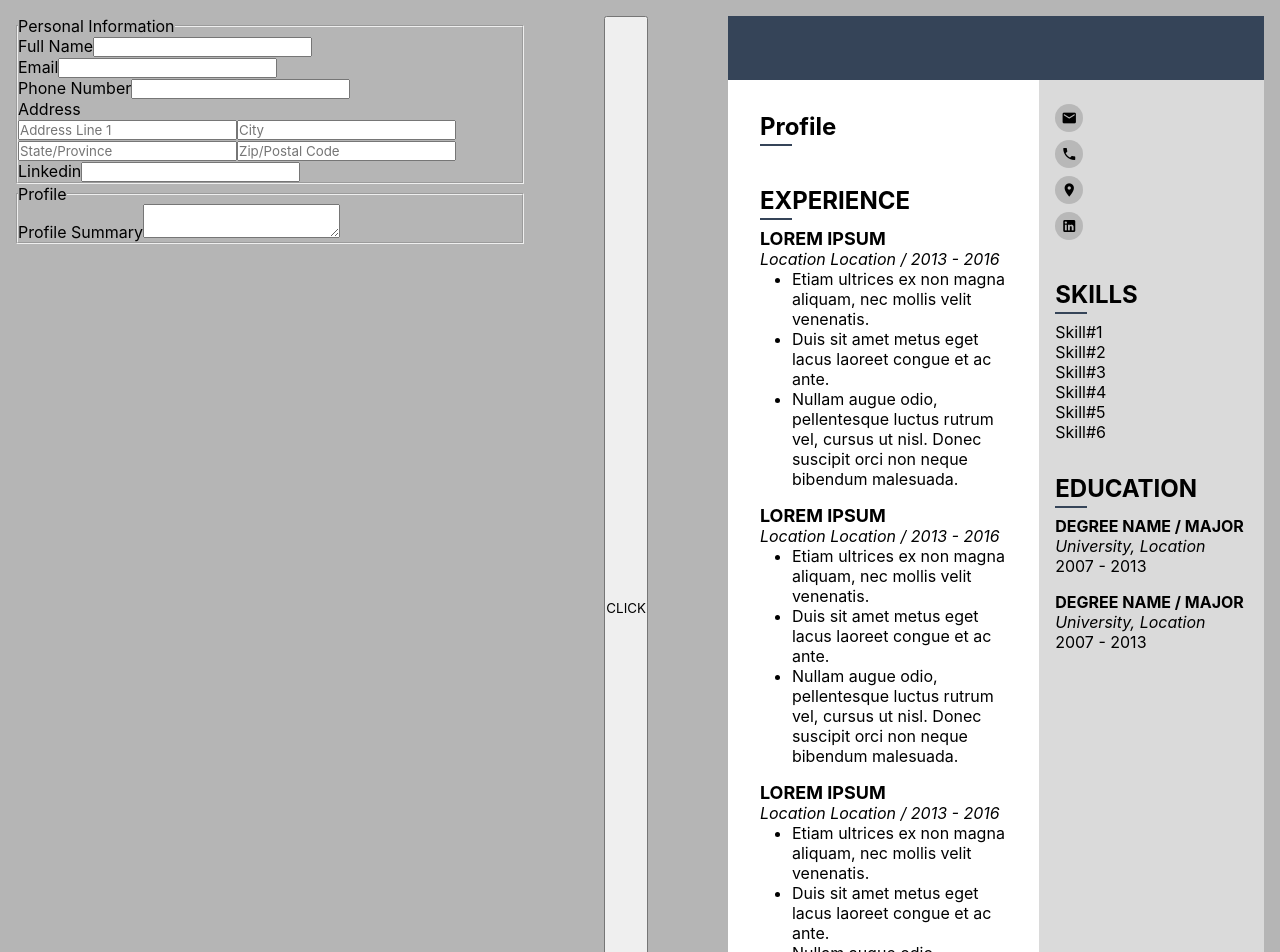
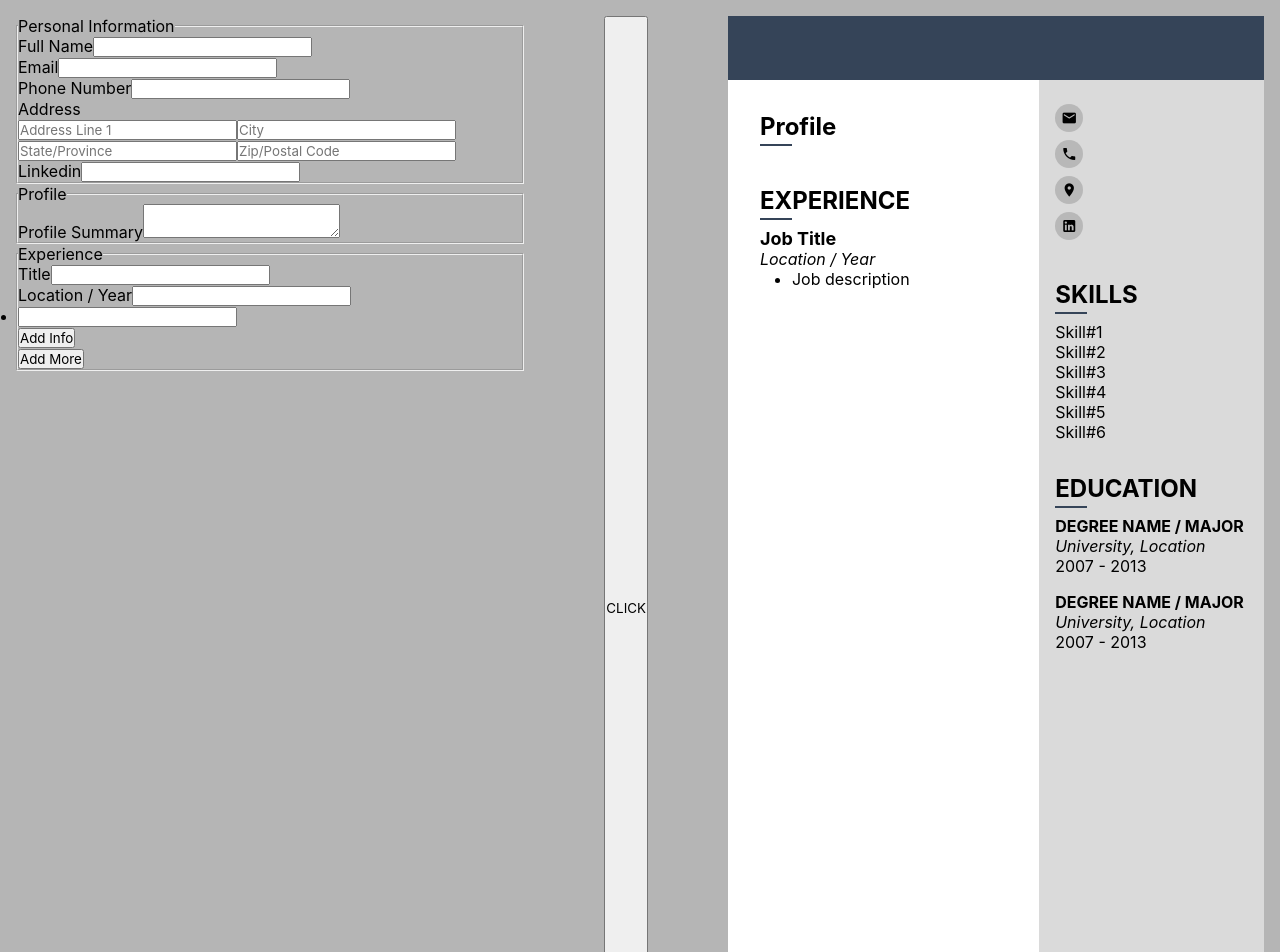
Before and after one commit to ben-cornico/project-cv-maker, a React (Create React App) app in the folder client/: page / in a window 1280 px wide. Shown: the top 952 px of the page. Built offline with nearby package versions, Linux system fonts and the light colour scheme.

Commit message:
added exp onchange input function

```diff
--- a/client/src/components/MainOutput.js
+++ b/client/src/components/MainOutput.js
@@ -1,10 +1,10 @@
 import React, { Component } from 'react';
 import Layout from './Output/Layout';
+import ExperienceFormComponent from './Output/ExperienceFormComponent';
 
 export class MainOutput extends Component {
     constructor() {
         super();
-
         this.state = {
             info: {
                 name: '',
@@ -19,17 +19,38 @@ export class MainOutput extends Component {
                 }
             },
             profSummary: '',
-            exp: {
+            exp: [{
                 name: '',
                 locationYear: '',
-                info: []
-            }
+                info: ['']
+            }]
 
         }
 
         this.addressHandleChange = this.addressHandleChange.bind(this)
         this.infoHandleChange = this.infoHandleChange.bind(this)
         this.profChange = this.profChange.bind(this)
+
+
+    }
+
+    handleExpOnChange = (e) => {
+        let items = this.state.exp;
+        const key = e.target.parentNode.parentNode.dataset.key;
+
+
+        items[key] = {...items[key], [e.target.name]: e.target.value}
+
+        console.log(this.state.exp[key])
+        this.setState({
+          items
+        })
+        console.log(this.state)
+    }
+    addExp = (e) => {
+        this.setState({
+            ...this.state, exp: [...this.state.exp, { name: '', locationYear: '', info: ['']}]
+        })
     }
 
     infoHandleChange = (e) => {
@@ -105,6 +126,11 @@ export class MainOutput extends Component {
                     <textarea name="profSummary" id="profSummary" onChange={this.profChange}></textarea>
                 </div>
             </fieldset>
+
+            <fieldset className="fieldset-exp">
+                <legend>Experience</legend>
+                <ExperienceFormComponent func={this.addExp} onChange={this.handleExpOnChange} />
+            </fieldset>
         </form>
 <button onClick={console.log(this.state)}>CLICK</button>
         <Layout data={this.state}/>
--- a/client/src/components/Output/Experience.js
+++ b/client/src/components/Output/Experience.js
@@ -2,29 +2,42 @@ import React, { Component } from 'react';
 import ExperienceForm from './ExperienceForm';
 
 export class Experience extends Component {
-  constructor() {
+  constructor(props) {
     super();
-    this.state = {
-      jobList: [<ExperienceForm />],
-    }
-
-    this.addJob = this.addJob.bind(this)
+    console.log(props.exp[0].name)
   }
 
 
-  addJob(e) {
-    e.preventDefault()
-    this.setState({
-      jobList: [...this.state.jobList, <ExperienceForm />]
-    })
-  }
 
   render() {
     return (
       <div className='experience'>
         <h2 className='component-title'>EXPERIENCE</h2>
         <div className="exp-container">
-          <div className="exp">
+
+        {this.props.exp.map(x => {
+          return (
+            <div className="exp">
+              <p className="exp-title">
+                {x.name ? x.name : 'Job Title'}
+              </p>
+
+              <p className="exp-location-date">
+                {x.locationYear ? x.locationYear : 'Location / Year'}
+              </p>
+
+              <div className="info-container">
+                <ul className="exp-info">
+                  {x.info.map(y => {
+                    return <li>{y ? y : 'Job description'}</li>
+                  })}
+                </ul>
+              </div>
+            </div>
+          )
+
+        })}
+          {/* <div className="exp">
               <p className="exp-title">
                   LOREM IPSUM
               </p>
@@ -44,51 +57,11 @@ export class Experience extends Component {
                   </li>
               </ul>
               </div>
-          </div>
+          </div> */}
 
-          <div className="exp">
-              <p className="exp-title">
-                  LOREM IPSUM
-              </p>
-              <p className="exp-location-date">
-                  Location Location / 2013 - 2016
-              </p>
-              <div className='info-container'>
-              <ul className='exp-info'>
-                  <li>
-                      Etiam ultrices ex non magna aliquam, nec mollis velit venenatis.
-                  </li>
-                  <li>
-                      Duis sit amet metus eget lacus laoreet congue et ac ante.
-                  </li>
-                  <li>
-                  Nullam augue odio, pellentesque luctus rutrum vel, cursus ut nisl. Donec suscipit orci non neque bibendum malesuada.
-                  </li>
-              </ul>
-              </div>
-          </div>
 
-          <div className="exp">
-              <p className="exp-title">
-                  LOREM IPSUM
-              </p>
-              <p className="exp-location-date">
-                  Location Location / 2013 - 2016
-              </p>
-              <div className='info-container'>
-              <ul className='exp-info'>
-                  <li>
-                      Etiam ultrices ex non magna aliquam, nec mollis velit venenatis.
-                  </li>
-                  <li>
-                      Duis sit amet metus eget lacus laoreet congue et ac ante.
-                  </li>
-                  <li>
-                  Nullam augue odio, pellentesque luctus rutrum vel, cursus ut nisl. Donec suscipit orci non neque bibendum malesuada.
-                  </li>
-              </ul>
-              </div>
-          </div>
+
+
         </div>
       </div>
     )
--- a/client/src/components/Output/ExperienceForm.js
+++ b/client/src/components/Output/ExperienceForm.js
@@ -16,19 +16,21 @@ export class ExperienceForm extends Component {
         this.setState({
             jobInfo: [...this.state.jobInfo, <li><input type='text' id="info" name="info" /></li>]
         })
+
+        this.props.addInfo();
     }
 
   render() {
     return (
-        <div className="div-profile" data-key={this.props.key}>
+        <div className="div-experience" data-key={this.props.keyIndex}>
             <div className="form-group">
                 <label htmlFor="expTitle">Title</label>
-                <input type="text" name="name" id="expTitle" onChange={this.props.func}/>
+                <input type="text" name="name" id="expTitle" onChange={this.props.onChange}/>
             </div>
 
             <div className="form-group">
                 <label htmlFor="locationYear">Location / Year</label>
-                <input type="text" name="locationYear" id="locationYear" />
+                <input type="text" name="locationYear" id="locationYear" onChange={this.props.onChange}/>
             </div>
 
             <div className="exp-info">
--- /dev/null
+++ b/client/src/components/Output/ExperienceFormComponent.js
@@ -0,0 +1,38 @@
+import React, { Component } from 'react';
+import ExperienceForm from './ExperienceForm';
+
+export class ExperienceFormComponent extends Component {
+    constructor(props) {
+        super();
+        this.state = {
+            exp: [
+                <ExperienceForm onChange={props.onChange}  keyIndex='0' />
+            ]
+        }
+
+        console.log(this.state.exp.length)
+
+        this.add = this.add.bind(this)
+    }
+
+    add = (e) => {
+        e.preventDefault();
+        this.setState({
+            exp: [...this.state.exp, <ExperienceForm onChange={this.props.onChange} keyIndex={this.state.exp.length} />]
+        })
+        console.log(this.counter)
+        this.props.func();
+    }
+  render() {
+    return (
+      <>
+        {this.state.exp}
+        <button className="btn-add" onClick={this.add}>
+            Add More
+        </button>
+      </>
+    )
+  }
+}
+
+export default ExperienceFormComponent
--- a/client/src/components/Output/Layout.js
+++ b/client/src/components/Output/Layout.js
@@ -10,7 +10,6 @@ export class Layout extends Component {
   constructor(props) {
     super();
 
-    console.log(props)
   }
   render() {
     return (
@@ -18,7 +17,7 @@ export class Layout extends Component {
         <Header name={this.props.data.info.name}/>
 
         <div className="cv-body">
-          <Main prof={this.props.data.profSummary} />
+          <Main prof={this.props.data.profSummary} exp={this.props.data.exp}/>
           <Sidebar data={this.props.data.info}/>
         </div>
 
--- a/client/src/components/Output/Main.js
+++ b/client/src/components/Output/Main.js
@@ -6,11 +6,14 @@ import ExperienceForm from './ExperienceForm';
 import '../components.css';
 
 export class Main extends Component {
+  constructor(props) {
+    super();
+  }
   render() {
     return (
       <div className='main'>
         <Profile data={this.props.prof}/>
-        <Experience />
+        <Experience exp={this.props.exp}/>
       </div>
     )
   }
```
